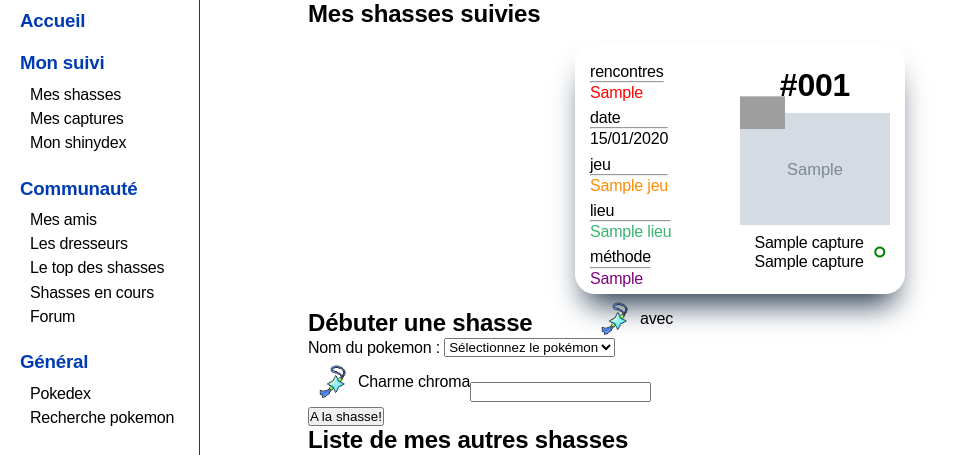
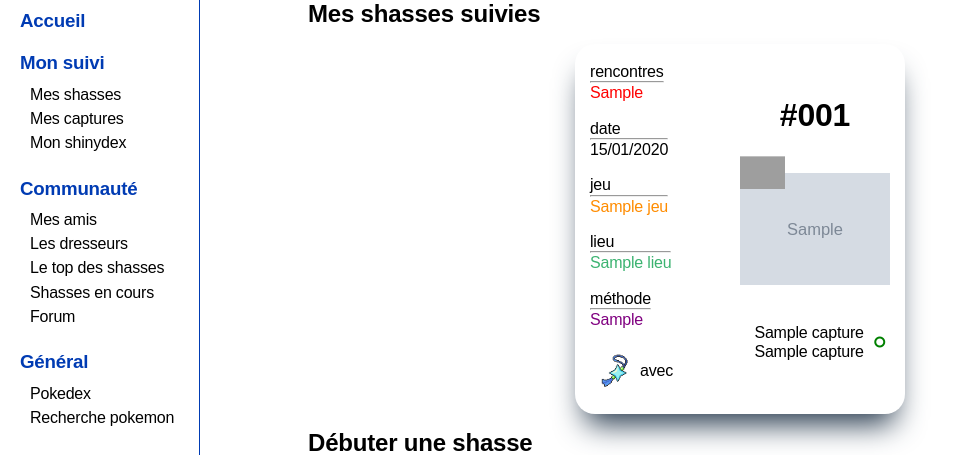
Before and after one commit to Flozerty/ShinyQuest, a Symfony app: template templates/api/shasses.html.twig in a window 1280 px wide. Shown: the part 80-535 px from the top of the page, without its empty margins (0-961 px from the left). Run offline with Twig, Linux system fonts and the light colour scheme; the template is opened without the code that fills it: most values are stand-ins (such as "Sample title", 1, 10 or a date in 2020); grey boxes marked "Sample" are stand-in pictures; form fields are guessed from the names that the template uses; some libraries are stand-ins or nearby versions; some web fonts are replaced; grey boxes are pictures that could not be loaded.

Commit message:
fix height capture cards

```diff
--- a/public/css/pkmn_card.css
+++ b/public/css/pkmn_card.css
@@ -31,6 +31,9 @@
     margin: 3px 0;
     width: fit-content;
   }
+}
+.capture-infos-termine {
+  height: 340px;
 }
 
 .pokemon-infos {
--- a/templates/.custom/pokemonCard.html.twig
+++ b/templates/.custom/pokemonCard.html.twig
@@ -4,7 +4,7 @@
   <p class="hidden">{{capture.id}}</p>
 
   <div class="main-card-content">
-    <section class="capture-infos">
+    <section class="capture-infos{% if capture.termine == true %} capture-infos-termine{% endif %}">
 
       {# if capture #}
       {% if capture.termine == true %}
```
